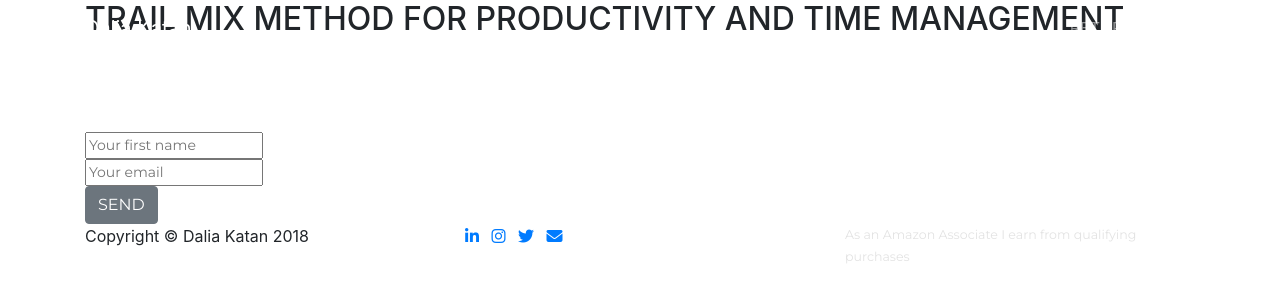
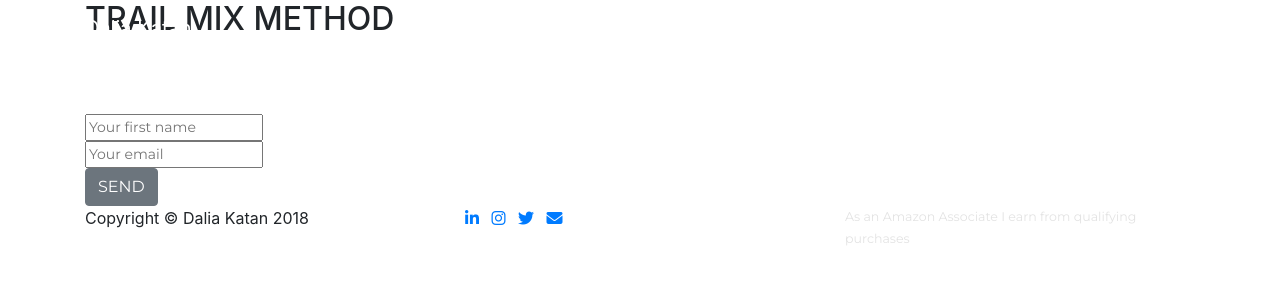
Before and after one commit to dalkat/dalkat.github.io, a Jekyll site: the page built from TMM.md, in a window 1280 px wide. Shown: the top 302 px of the page. Built offline with Jekyll 4.4.1, drawn with Linux system fonts in a browser that asks for light colours; nearby versions of some CDN libraries; some web fonts are replaced; library files that are not in the unit come from our copies.

Commit message:
TMM worksheet

```diff
--- a/_layouts/TMM.html
+++ b/_layouts/TMM.html
@@ -13,8 +13,8 @@ layout: default-sub
       <div class="container">
         <div class="row">
           <div class="col-lg-12 text-left">
-            <h2 class="section-heading text-uppercase">Trail Mix Method for Productivity and Time Management</h2>
-            <h3 class="section-subheading" style="font-size:15px; font-family:'Montserrat', 'Helvetica Neue', Helvetica, Arial, sans-serif; color:white; margin-bottom:50px;">Whoops! It's not ready yet, but enter your email below to be the first to receive it in a few weeks. Excited for it to transform your time and energy the same way it has mine!</h3>
+            <h2 class="section-heading text-uppercase">Trail Mix Method</h2>
+            <h3 class="section-subheading" style="font-size:15px; font-family:'Montserrat', 'Helvetica Neue', Helvetica, Arial, sans-serif; color:white; margin-bottom:50px;">Enter your email below and I'll email you the worksheet, hope it helps!</h3>
           </div>
         </div>
         <div class="row" style="display:block; text-align:left;">
```
